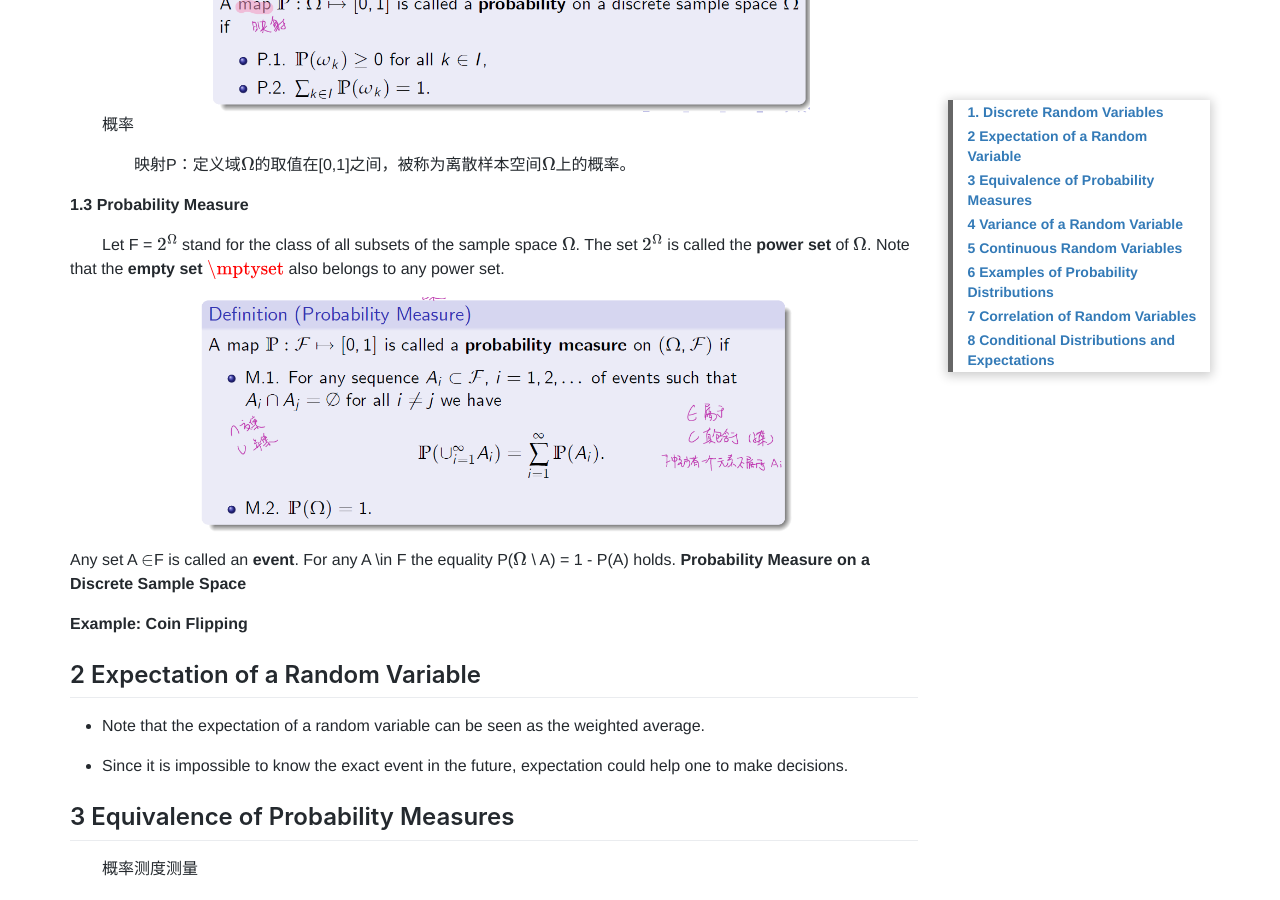
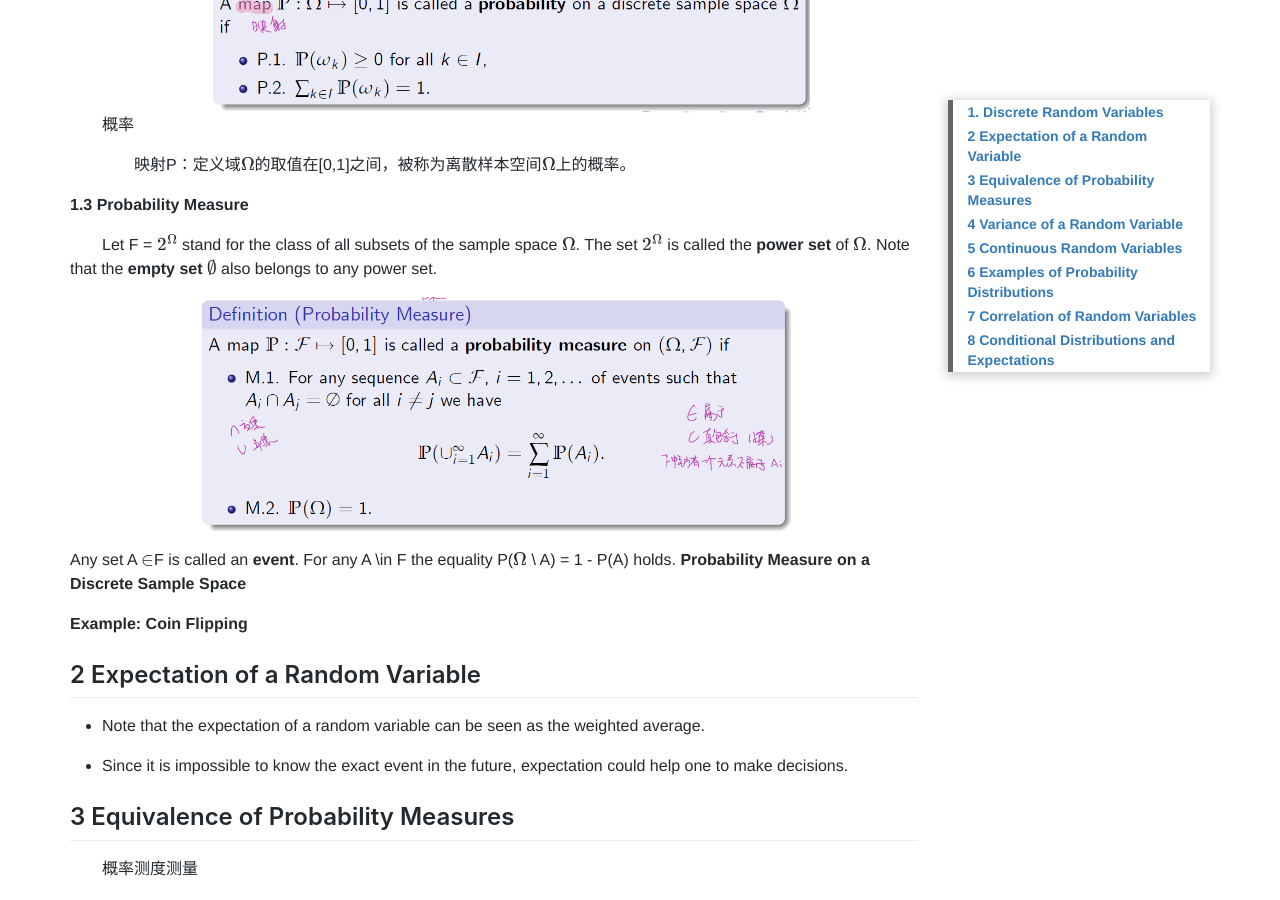
Before and after one commit to damien0x0023/damien0x0023.github.io, a Jekyll site: the page built from _posts/2020/business/ECON5020/2021-01-27-ProbabilityReview.MD, in a window 1280 px wide and 900 px high, scrolled down 1904 px. Built offline with Jekyll 4.4.1, drawn with Linux system fonts in a browser that asks for light colours; nearby versions of some CDN libraries; comment, search, counter and statistics services are not loaded.

Commit message:
Update 2021-01-27-ProbabilityReview.MD
\\(\emptyset\\)

```diff
--- a/_posts/2020/business/ECON5020/2021-01-27-ProbabilityReview.MD
+++ b/_posts/2020/business/ECON5020/2021-01-27-ProbabilityReview.MD
@@ -66,7 +66,7 @@ The states are called **samples** or **elementary events**.
 
 &emsp;&emsp;Let F = \\( 2^\Omega \\) stand for the class of all subsets of the sample space \\( \Omega \\).
 The set \\( 2^\Omega \\) is called the **power set** of \\( \Omega \\).
-Note that the **empty set** \\(\mptyset\\) also belongs to any power set.
+Note that the **empty set** \\(\emptyset\\) also belongs to any power set.
 
   !["FIG.3"](https://raw.githubusercontent.com/damien0x0023/damien0x0023.github.io/master/assets/images/2020/ECON5020/PR5.png "FIG.3")
 
```
